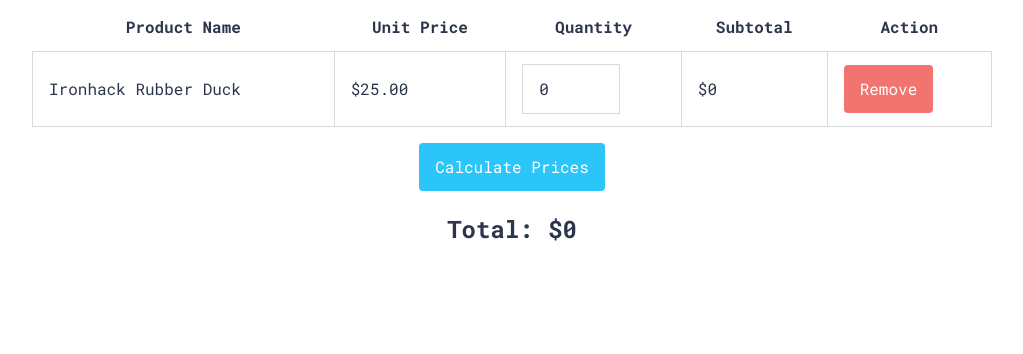
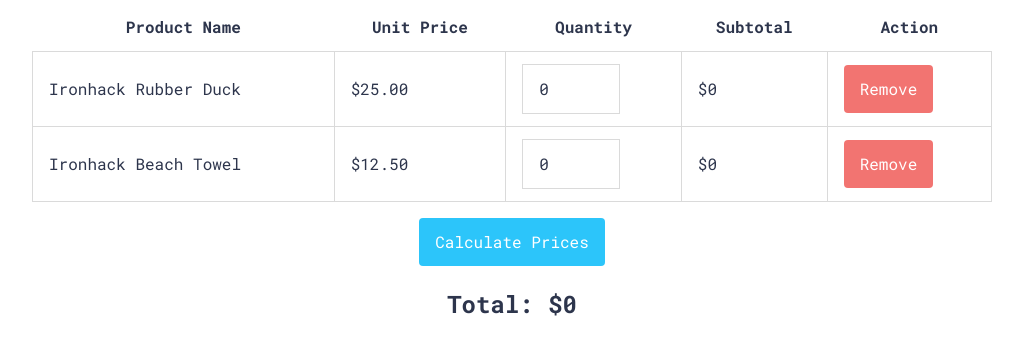
Before and after one commit to ironhack-web-1/w5d2-lab-dom-ironhack-cart-evagapi, a website: page index.html in a window 1280 px wide. Both pictures are taken after a click on the button "Calculate Prices". Shown: the part 104-458 px from the top of the page, without its empty margins (128-1151 px from the left). Drawn offline with Linux system fonts and the light colour scheme.

Commit message:
feat: solve iteration 2

```diff
--- a/index.html
+++ b/index.html
@@ -33,6 +33,19 @@
           </td>
         </tr>
         <!-- Iteration 2: Add more products here -->
+        <tr class="product">
+          <td class="name">
+            <span>Ironhack Beach Towel</span>
+          </td>
+          <td class="price">$<span>12.50</span></td>
+          <td class="quantity">
+            <input type="number" value="0" min="0" placeholder="Quantity" />
+          </td>
+          <td class="subtotal">$<span>0</span></td>
+          <td class="action">
+            <button class="btn btn-remove">Remove</button>
+          </td>
+        </tr>
       </tbody>
       <tfoot>
         <!-- <tr class="create-product">
--- a/js/index.js
+++ b/js/index.js
@@ -1,14 +1,15 @@
 // ITERATION 1
 
+//Calculates subtotal price of every product
 function updateSubtotal(product) {
   console.log('Calculating subtotal, yey!');
 
   //... your code goes here
-  const price = document.querySelector('.price span');
-  const quantity = document.querySelector('.quantity input');
-  const priceValue = parseInt(price.innerHTML);
+  const price = product.querySelector('.price span');
+  const quantity = product.querySelector('.quantity input');
+  const priceValue = parseFloat(price.innerHTML);
   const quantityValue = parseInt(quantity.value);
-  const subtotalElement = document.querySelector('.subtotal span');
+  const subtotalElement = product.querySelector('.subtotal span');
 
   let subtotal = quantityValue * priceValue;
   subtotalElement.innerHTML = `${subtotal}`;
@@ -17,15 +18,13 @@
 }
 
 function calculateAll() {
-  // code in the following two lines is added just for testing purposes.
-  // it runs when only iteration 1 is completed. at later point, it can be removed.
-  const singleProduct = document.querySelector('.product');
-  updateSubtotal(singleProduct);
-  // end of test
-
   // ITERATION 2
   //... your code goes here
-
+  const products = document.querySelectorAll('tr.product');
+  for (let index = 0; index < products.length; index++) {
+    const product = products[index];
+    updateSubtotal(product);
+  }
   // ITERATION 3
   //... your code goes here
 }
```
